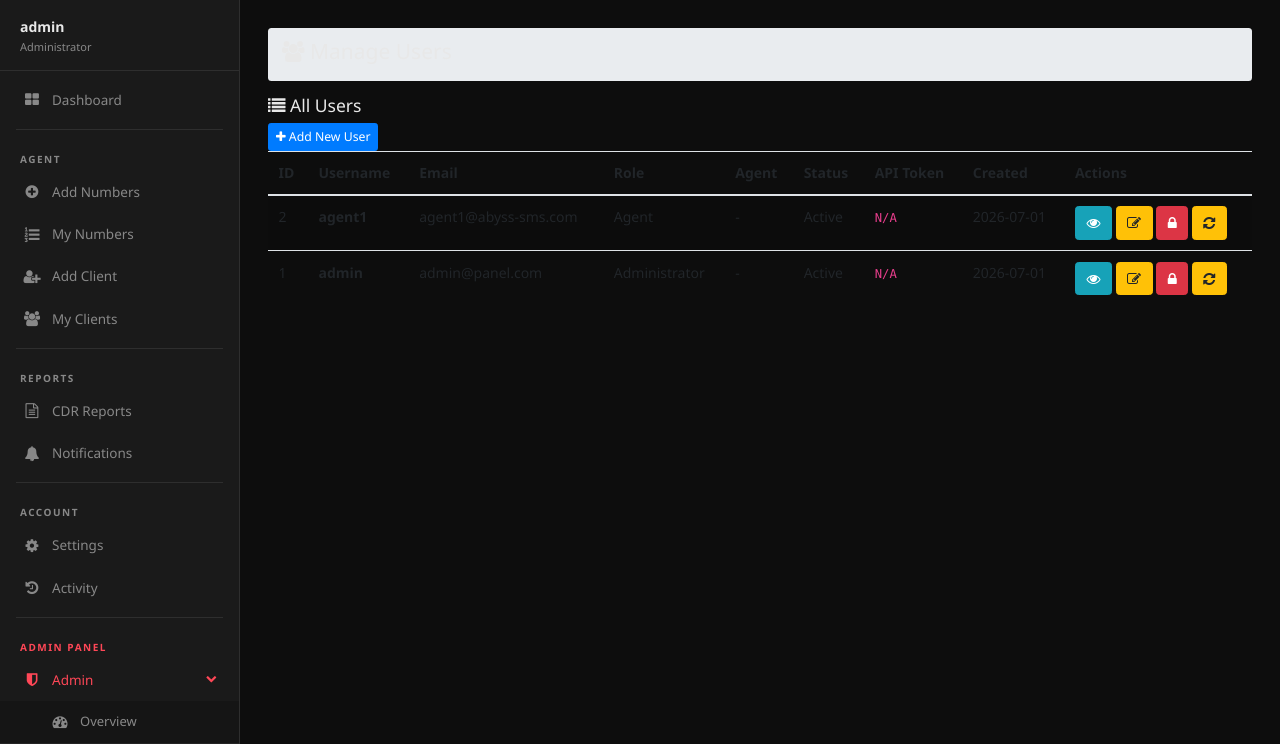
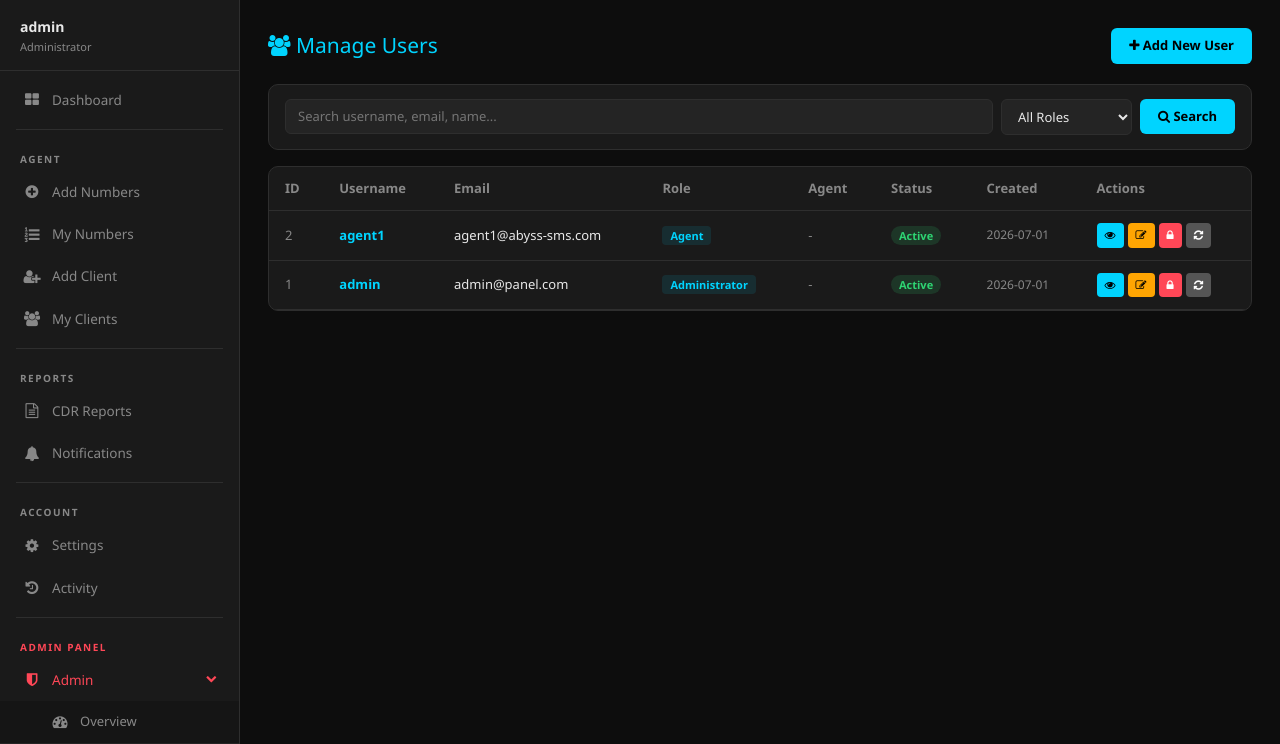
Before and after one commit to jonayedmiya320-prog/Power-SMS-panel, a Flask app: page /users in a window 1280 px wide. Shown: the part 56-800 px from the top of the page. Run offline with Flask 3, Linux system fonts and the light colour scheme; a user stored in the database is signed in; data comes from the database, SQL or seed files in the repository; some libraries are stand-ins or nearby versions.

Commit message:
Update users.html

```diff
--- a/app/templates/admin/users.html
+++ b/app/templates/admin/users.html
@@ -1,85 +1,93 @@
-<!DOCTYPE html>
-<html>
-<head>
-    <meta charset="UTF-8">
-</head>
 {% extends "base.html" %}
+{% block title %}Manage Users - RAZOR SMS{% endblock %}
+{% block content %}
 
-{% block title %}Manage Users - ABYSS SMS{% endblock %}
-
-{% block content %}
-<div class="row">
-    <div class="col-md-12">
-        <div class="breadcrumb">
-            <h4><i class="fa fa-users"></i> Manage Users</h4>
-        </div>
-    </div>
+<div style="display:flex; justify-content:space-between; align-items:center; margin-bottom:20px; flex-wrap:wrap; gap:10px;">
+    <h4 style="margin:0; color:var(--accent);"><i class="fa fa-users"></i> Manage Users</h4>
+    <a href="{{ url_for('admin.create_user') }}" style="background:var(--accent); color:#000; border:none; border-radius:6px; padding:8px 18px; font-size:13px; font-weight:700; text-decoration:none;">
+        <i class="fa fa-plus"></i> Add New User
+    </a>
 </div>
 
-<div class="widget-block">
-    <div class="widget-head">
-        <h5><i class="fa fa-list"></i> All Users</h5>
-        <a href="{{ url_for('admin.create_user') }}" class="btn btn-primary btn-sm"><i class="fa fa-plus"></i> Add New User</a>
+<!-- Search -->
+<div style="background:var(--card); border:1px solid var(--border); border-radius:10px; padding:14px 16px; margin-bottom:16px;">
+    <form method="GET" style="display:flex; gap:8px; flex-wrap:wrap; align-items:center;">
+        <input type="text" name="search" value="{{ request.args.get('search','') }}" placeholder="Search username, email, name..."
+            style="flex:1; min-width:200px; background:var(--hover); border:1px solid var(--border); color:var(--txt); border-radius:6px; padding:7px 12px; font-size:13px;">
+        <select name="role" style="background:var(--hover); border:1px solid var(--border); color:var(--txt); border-radius:6px; padding:7px 12px; font-size:13px;">
+            <option value="">All Roles</option>
+            {% for role in roles %}
+            <option value="{{ role.name }}" {% if request.args.get('role') == role.name %}selected{% endif %}>{{ role.display_name }}</option>
+            {% endfor %}
+        </select>
+        <button type="submit" style="background:var(--accent); color:#000; border:none; border-radius:6px; padding:8px 18px; font-size:13px; font-weight:700; cursor:pointer;">
+            <i class="fa fa-search"></i> Search
+        </button>
+    </form>
 </div>
-    <div class="widget-content">
-        <div class="table-responsive">
-            <table class="table table-striped table-hover">
+
+<div style="background:var(--card); border:1px solid var(--border); border-radius:10px; overflow:hidden;">
+    <div style="overflow-x:auto;">
+        <table style="width:100%; border-collapse:collapse; font-size:13px;">
             <thead>
-                    <tr>
-                        <th>ID</th>
-                        <th>Username</th>
-                        <th>Email</th>
-                        <th>Role</th>
-                        <th>Agent</th>
-                        <th>Status</th>
-                        <th>API Token</th>
-                        <th>Created</th>
-                        <th>Actions</th>
+                <tr style="border-bottom:1px solid var(--border);">
+                    <th style="padding:12px 16px; text-align:left; color:var(--muted); font-weight:600;">ID</th>
+                    <th style="padding:12px 16px; text-align:left; color:var(--muted); font-weight:600;">Username</th>
+                    <th style="padding:12px 16px; text-align:left; color:var(--muted); font-weight:600;">Email</th>
+                    <th style="padding:12px 16px; text-align:left; color:var(--muted); font-weight:600;">Role</th>
+                    <th style="padding:12px 16px; text-align:left; color:var(--muted); font-weight:600;">Agent</th>
+                    <th style="padding:12px 16px; text-align:left; color:var(--muted); font-weight:600;">Status</th>
+                    <th style="padding:12px 16px; text-align:left; color:var(--muted); font-weight:600;">Created</th>
+                    <th style="padding:12px 16px; text-align:left; color:var(--muted); font-weight:600;">Actions</th>
                 </tr>
             </thead>
             <tbody>
                 {% if users.items %}
                 {% for user in users.items %}
-                    <tr>
-                        <td>{{ user.id }}</td>
-                        <td><strong>{{ user.username }}</strong></td>
-                        <td>{{ user.email }}</td>
-                        <td><span class="label label-default">{{ user.role.display_name if user.role else 'N/A' }}</span></td>
-                        <td>
-                            {% if user.agent_id %}
-                            {{ user.agent.username if user.agent else 'N/A' }}
+                <tr style="border-bottom:1px solid var(--border);" onmouseover="this.style.background='var(--hover)'" onmouseout="this.style.background=''">
+                    <td style="padding:12px 16px; color:var(--muted);">{{ user.id }}</td>
+                    <td style="padding:12px 16px;"><strong style="color:var(--accent);">{{ user.username }}</strong></td>
+                    <td style="padding:12px 16px; color:var(--txt);">{{ user.email }}</td>
+                    <td style="padding:12px 16px;">
+                        <span style="background:rgba(0,212,255,.1); color:var(--accent); padding:2px 8px; border-radius:4px; font-size:11px; font-weight:600;">{{ user.role.display_name if user.role else 'N/A' }}</span>
+                    </td>
+                    <td style="padding:12px 16px; color:var(--muted);">{{ user.agent.username if user.agent else '-' }}</td>
+                    <td style="padding:12px 16px;">
+                        {% if user.is_active %}
+                        <span style="background:rgba(46,213,115,.15); color:var(--success); padding:2px 8px; border-radius:20px; font-size:11px; font-weight:700;">Active</span>
                         {% else %}
-                            -
+                        <span style="background:rgba(255,71,87,.15); color:var(--danger); padding:2px 8px; border-radius:20px; font-size:11px; font-weight:700;">Inactive</span>
                         {% endif %}
                     </td>
-                        <td>
-                            {% if user.is_active %}
-                            <span class="label label-success">Active</span>
-                            {% else %}
-                            <span class="label label-danger">Inactive</span>
-                            {% endif %}
-                        </td>
-                        <td><code>{{ (user.api_token[:12] + '...') if user.api_token else 'N/A' }}</code></td>
-                        <td>{{ user.created_at.strftime('%Y-%m-%d') if user.created_at else 'N/A' }}</td>
-                        <td>
-                            <a href="{{ url_for('admin.view_user', user_id=user.id) }}" class="btn btn-xs btn-info"><i class="fa fa-eye"></i></a>
-                            <a href="{{ url_for('admin.edit_user', user_id=user.id) }}" class="btn btn-xs btn-warning"><i class="fa fa-edit"></i></a>
+                    <td style="padding:12px 16px; color:var(--muted); font-size:12px;">{{ user.created_at.strftime('%Y-%m-%d') if user.created_at else 'N/A' }}</td>
+                    <td style="padding:12px 16px;">
+                        <div style="display:flex; gap:4px; flex-wrap:wrap;">
+                            <a href="{{ url_for('admin.view_user', user_id=user.id) }}" style="background:var(--accent); color:#000; border:none; border-radius:4px; padding:4px 8px; font-size:11px; font-weight:600; text-decoration:none;">
+                                <i class="fa fa-eye"></i>
+                            </a>
+                            <a href="{{ url_for('admin.edit_user', user_id=user.id) }}" style="background:var(--warn); color:#000; border:none; border-radius:4px; padding:4px 8px; font-size:11px; font-weight:600; text-decoration:none;">
+                                <i class="fa fa-edit"></i>
+                            </a>
                             <form method="POST" action="{{ url_for('admin.toggle_user_status', user_id=user.id) }}" style="display:inline;">
-                                <button type="submit" class="btn btn-xs {% if user.is_active %}btn-danger{% else %}btn-success{% endif %}">
+                                <button type="submit" style="background:{% if user.is_active %}var(--danger){% else %}var(--success){% endif %}; color:{% if user.is_active %}#fff{% else %}#000{% endif %}; border:none; border-radius:4px; padding:4px 8px; font-size:11px; font-weight:600; cursor:pointer;">
                                     <i class="fa fa-{% if user.is_active %}lock{% else %}unlock{% endif %}"></i>
                                 </button>
                             </form>
-                            <form method="POST" action="{{ url_for('admin.reset_user_payout', user_id=user.id) }}" style="display:inline;" onsubmit="return confirm('Reset payout for {{ user.username }}? Current: {{ user.sms_count }}');">
-                                <button type="submit" class="btn btn-xs btn-warning" title="Reset Payout">
+                            <form method="POST" action="{{ url_for('admin.reset_user_payout', user_id=user.id) }}" style="display:inline;" onsubmit="return confirm('Reset payout for {{ user.username }}?')">
+                                <button type="submit" style="background:#555; color:#fff; border:none; border-radius:4px; padding:4px 8px; font-size:11px; font-weight:600; cursor:pointer;" title="Reset Payout">
                                     <i class="fa fa-refresh"></i>
                                 </button>
                             </form>
+                        </div>
                     </td>
                 </tr>
                 {% endfor %}
                 {% else %}
                 <tr>
-                        <td colspan="9" class="text-center text-muted">No users found.</td>
+                    <td colspan="8" style="padding:40px; text-align:center; color:var(--muted);">
+                        <i class="fa fa-inbox" style="font-size:32px; display:block; margin-bottom:10px;"></i>
+                        No users found.
+                    </td>
                 </tr>
                 {% endif %}
             </tbody>
@@ -87,28 +95,19 @@
     </div>
 
     {% if users.pages > 1 %}
-        <nav aria-label="Page navigation">
-            <ul class="pagination justify-content-center">
+    <div style="padding:14px 16px; border-top:1px solid var(--border); display:flex; align-items:center; justify-content:space-between; flex-wrap:wrap; gap:8px;">
+        <span style="font-size:13px; color:var(--muted);">Page {{ users.page }} of {{ users.pages }}</span>
+        <div style="display:flex; gap:4px;">
             {% if users.has_prev %}
-                <li class="page-item">
-                    <a class="page-link" href="{{ url_for('admin.users', page=users.prev_num) }}">Previous</a>
-                </li>
+            <a href="{{ url_for('admin.users', page=users.prev_num, search=request.args.get('search','')) }}"
+               style="background:var(--hover); color:var(--txt); border:1px solid var(--border); border-radius:6px; padding:5px 12px; text-decoration:none; font-size:13px;">‹ Prev</a>
             {% endif %}
-
-                {% for p in range(1, users.pages + 1) %}
-                <li class="page-item {% if p == users.page %}active{% endif %}">
-                    <a class="page-link" href="{{ url_for('admin.users', page=p) }}">{{ p }}</a>
-                </li>
-                {% endfor %}
-
             {% if users.has_next %}
-                <li class="page-item">
-                    <a class="page-link" href="{{ url_for('admin.users', page=users.next_num) }}">Next</a>
-                </li>
-                {% endif %}
-            </ul>
-        </nav>
+            <a href="{{ url_for('admin.users', page=users.next_num, search=request.args.get('search','')) }}"
+               style="background:var(--hover); color:var(--txt); border:1px solid var(--border); border-radius:6px; padding:5px 12px; text-decoration:none; font-size:13px;">Next ›</a>
             {% endif %}
         </div>
     </div>
+    {% endif %}
+</div>
 {% endblock %}
```
Lines whose indentation alone changed are shown as unchanged.
